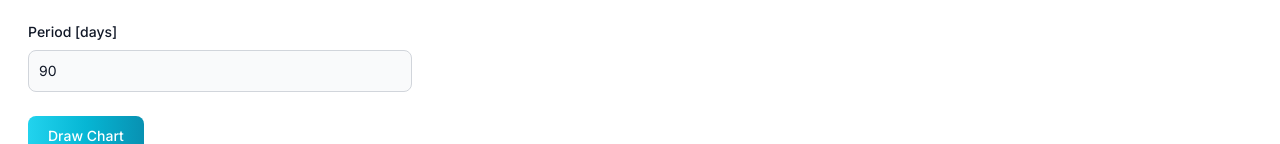
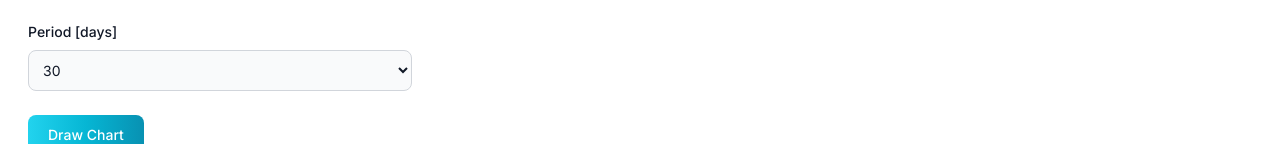
Before and after one commit to A-tilol/atcoder-shojin-chart-nextjs, a Next.js app: page / in a window 1280 px wide. Shown: the part 306-450 px from the top of the page. Built offline with nearby package versions, Linux system fonts and the light colour scheme.

Commit message:
change period field to select box

```diff
--- a/app/page.tsx
+++ b/app/page.tsx
@@ -11,6 +11,7 @@ import {
   CHEERING_WORDS2,
   CHEERING_WORDS3,
   MAX_RIVAL,
+  PERIODS,
   TWEET_TEXT_TEMPLATE,
 } from "@/config/constants";
 import dynamic from "next/dynamic";
@@ -105,17 +106,19 @@ const InputFields: React.FC<InputFieldsProps> = ({
         >
           Period [days]
         </label>
-        <input
-          type="number"
+
+        <select
           id="period-input"
           className="bg-gray-50 border border-gray-300 text-gray-900 text-sm rounded-lg focus:ring-blue-500 focus:border-blue-500 block w-96 p-2.5"
           value={period}
-          min={10}
-          max={10000}
-          step={10}
-          placeholder="90"
           onChange={handleChange}
-        />
+        >
+          {PERIODS.map((option) => (
+            <option key={option} value={option}>
+              {option}
+            </option>
+          ))}
+        </select>
       </div>
     </>
   );
@@ -226,7 +229,7 @@ const Content = () => {
   let [userID, setUserID] = useState("");
   let [rivalIDs, setRivalIDs] = useState("");
   let [users, setUsers] = useState([""]);
-  let [period, setPeriod] = useState(90);
+  let [period, setPeriod] = useState(30);
   let [chartData, setChartData] = useState<ChartData>({
     scoreData: [],
     acData: [],
--- a/config/constants.ts
+++ b/config/constants.ts
@@ -6,6 +6,7 @@ export const MAX_SUB = 500;
 export const API_WAIT_MSEC = 1000;
 
 export const MAX_RIVAL = 10;
+export const PERIODS = [30, 60, 90, 180, 360];
 
 export const USER_HISTORY_API_URL =
   "https://utjrulejlf6llrsomasflpiq7e0tkwqg.lambda-url.ap-northeast-1.on.aws";
```
Also changed, not shown: 1 other file (tests, documents, lock files or other folders).
